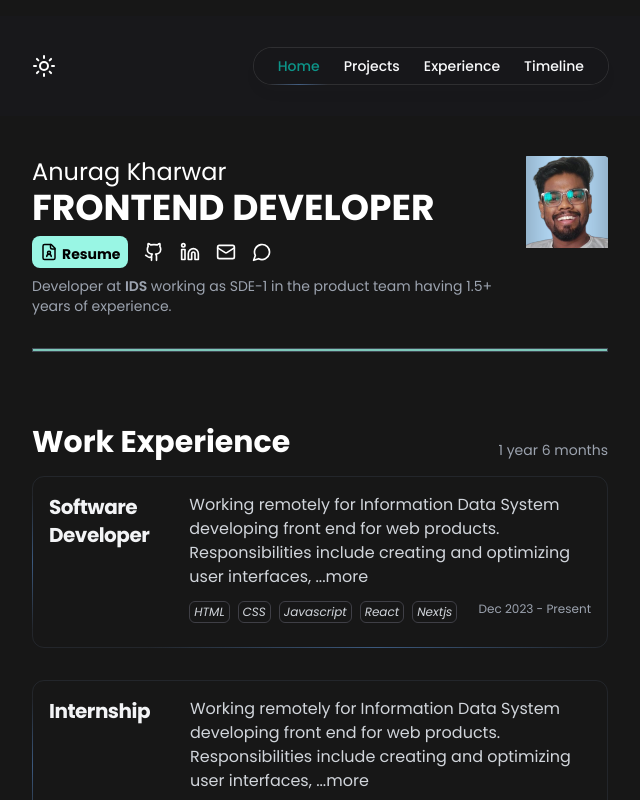
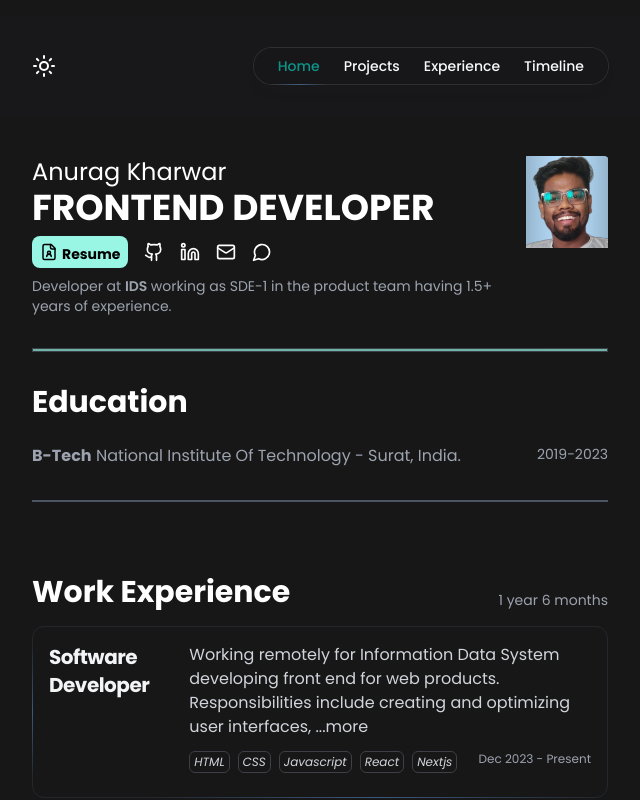
Before and after one commit to AnuragKharwar/anuragkharwar_next, a Next.js app: page / in a window 1280 px wide. Shown: the top 800 px of the page, without its empty margins (320-960 px from the left). Built offline with nearby package versions, Linux system fonts and the light colour scheme.

Commit message:
added education

```diff
--- a/app/(dashboard)/page.jsx
+++ b/app/(dashboard)/page.jsx
@@ -5,11 +5,14 @@ import Timeline from "@/components/TimeLine/TimeLine";
 import { freeLanceJson, PortfolioJson } from "@/data/data";
 import Experience from "@/components/Experience/Experience";
 import Divider from "@/components/ui/divider";
+import Education from "@/components/Education/Education";
 const page = () => {
   return (
     <div className="flex flex-col h-full px-8 ">
       <Header />
       <Divider className=" h-1 bg-teal-200 animate-pulse duration-50 " />
+      <Education />
+      <Divider />
 
       <div className="flex flex-col gap-8 mt-10">
         <Experience />
--- /dev/null
+++ b/components/Education/Education.tsx
@@ -0,0 +1,18 @@
+import React from "react";
+
+const Education = () => {
+  return (
+    <div className="flex flex-col h-full gap-4 ">
+      <h1 className="text-lg lg:text-3xl font-bold ">Education</h1>
+      <div className="flex justify-between text-gray-500 dark:text-gray-400 mt-2">
+        <p className="text-md ">
+          <strong>B-Tech</strong> National Institute Of Technology - Surat,
+          India.
+        </p>
+        <span className="text-sm">2019-2023</span>
+      </div>
+    </div>
+  );
+};
+
+export default Education;
--- a/components/TimeLine/TimeLine.tsx
+++ b/components/TimeLine/TimeLine.tsx
@@ -156,10 +156,11 @@ const Timeline = () => {
           built using Arduino and a gyroscope. This initiative garnered
           recognition from the esteemed SVNIT technical club, Drishti.
         </Step>
-        <Step title="Got Nick Name (Tony Stark) 😁">
+        <Step title="Got Nick Name 😁">
           Automated my Hostel room including Fan, Light and Door locks was
           controlled by voice commands and APP. My friends and juniors got
-          facinated and gave me Nick Name.
+          facinated and gave me Nick Name what????{" "}
+          <strong>Marvel fan Knows</strong>
         </Step>
         {/* <Step title="Created Covid-19 Vaccination slots notification system 💉">
           Integrated Vaccination slots notification system in covidrescue web
@@ -170,7 +171,14 @@ const Timeline = () => {
       <Divider />
       <Year>2020</Year>
       <ul>
-        <Step title="Pandemic 💀">Exploring Electonics and online classes</Step>
+        <Step title="The Begening 🌞">
+          Started with ardunio programming using c later python for face
+          recognition project.
+        </Step>
+        <Step title="During Pandemic 💀">
+          Exploring Electonics buildig projects on micro-controllers ,
+          micro-processor and geting into the world of programming .
+        </Step>
         {/* <Step title="Cleared GATE 2019 💯">
           Cleared GATE 2019 after 8 months of continuous studies. I still hate
           Computer System Architecture & Organization.
```
Also changed, not shown: app/(dashboard)/education/page.tsx (added).
